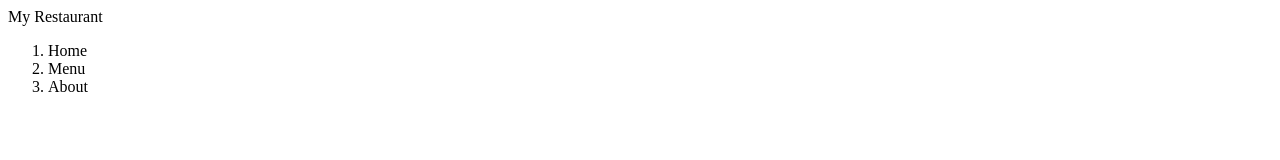
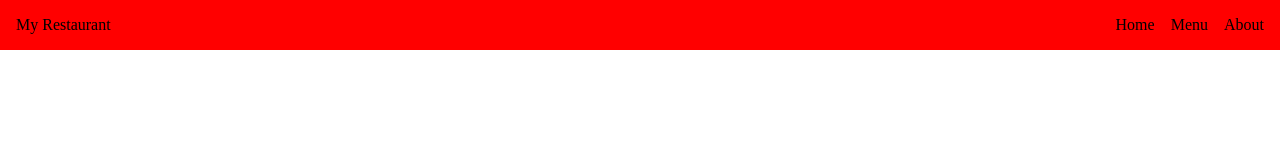
Before and after one commit to dneuterman/odin-restaurant-page, a website built with webpack: page dist/index.html in a window 1280 px wide. Built offline with Linux system fonts and the light colour scheme.

Commit message:
added css styling to navbar

```diff
--- a/src/index.js
+++ b/src/index.js
@@ -1,6 +1,7 @@
 import HomePage from "./components/home";
 import MenuPage from "./components/menu";
 import AboutPage from "./components/about";
+import "./style.css";
 
 const content = document.getElementById("content");
 const homeNav = document.querySelector(".home-nav");
--- a/src/style.css
+++ b/src/style.css
@@ -0,0 +1,33 @@
+*, *::before, *::after {
+    box-sizing: border-box;
+}
+
+body {
+    margin: 0;
+    padding: 0;
+}
+
+ol, ul {
+    list-style: none;
+}
+
+.navbar {
+    display: flex;
+    justify-content: space-between;
+    align-items: center;
+    background-color: red;
+}
+
+.nav-links-list {
+    display: flex;
+    justify-content: space-around;
+}
+
+.restaurant-logo {
+    margin: 0 0 0 1rem;
+}
+
+.home-nav, .menu-nav, .about-nav {
+    margin: 0 1rem 0 0;
+    height: 100%;
+}
```
Also changed, not shown: dist/index.html, dist/main.js.
